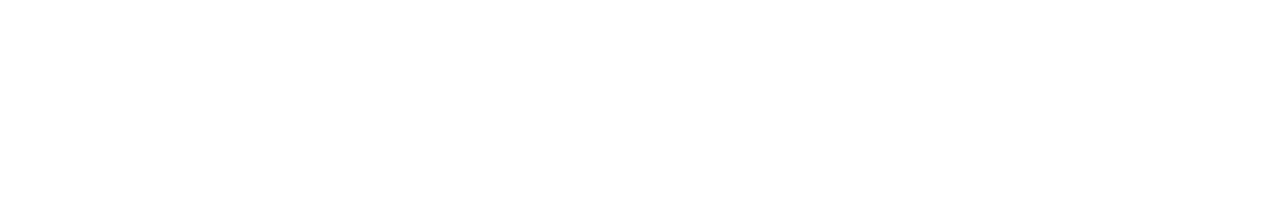
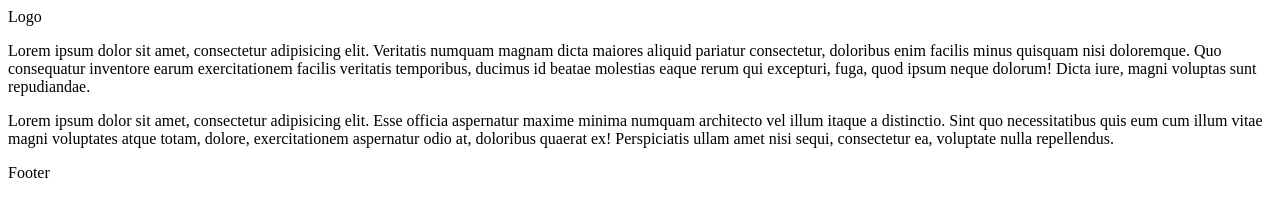
Before and after one commit to e-mchugh/my-first-website, a plain HTML site: page responsive-design-example/index.html in a window 1280 px wide. Drawn offline with Linux system fonts and the light colour scheme.

Commit message:
added the chnaged index

```diff
--- a/responsive-design-example/index.html
+++ b/responsive-design-example/index.html
@@ -4,15 +4,30 @@
     <meta charset="UTF-8">
     <meta name="viewport" content="width=device-width, initial-scale=1.0">
     <meta http-equiv="X-UA-Compatible" content="ie=edge">
-    <link rel="stylesheet" href="main.css" type="tect/css" />
     <title>Document</title>
 </head>
- <body>
-      <div class="container">
-        <div class="column"></div>
-        <div class="column"></div>
-        <div class="column"></div>
-      </div>
+<body>
+  <main class="main">
+    <header class="header">
+      <div class="logo">Logo</div>
+    </header>
 
- </body>
+    <section class="section">
+      <article class="article column column-60">
+        <p class="section-paragraph">
+          Lorem ipsum dolor sit amet, consectetur adipisicing elit. Veritatis numquam magnam dicta maiores aliquid pariatur consectetur, doloribus enim facilis minus quisquam nisi doloremque. Quo consequatur inventore earum exercitationem facilis veritatis temporibus, ducimus id beatae molestias eaque rerum qui excepturi, fuga, quod ipsum neque dolorum! Dicta iure, magni voluptas sunt repudiandae.
+        </p>
+      </article>
+      <aside class="aside column column-40">
+        <p class="section-paragraph">
+          Lorem ipsum dolor sit amet, consectetur adipisicing elit. Esse officia aspernatur maxime minima numquam architecto vel illum itaque a distinctio. Sint quo necessitatibus quis eum cum illum vitae magni voluptates atque totam, dolore, exercitationem aspernatur odio at, doloribus quaerat ex! Perspiciatis ullam amet nisi sequi, consectetur ea, voluptate nulla repellendus.
+        </p>
+      </aside>
+    </section>
+
+    <footer class="footer">
+      Footer
+    </footer>
+  </main>
+</body>
 </html>
```
